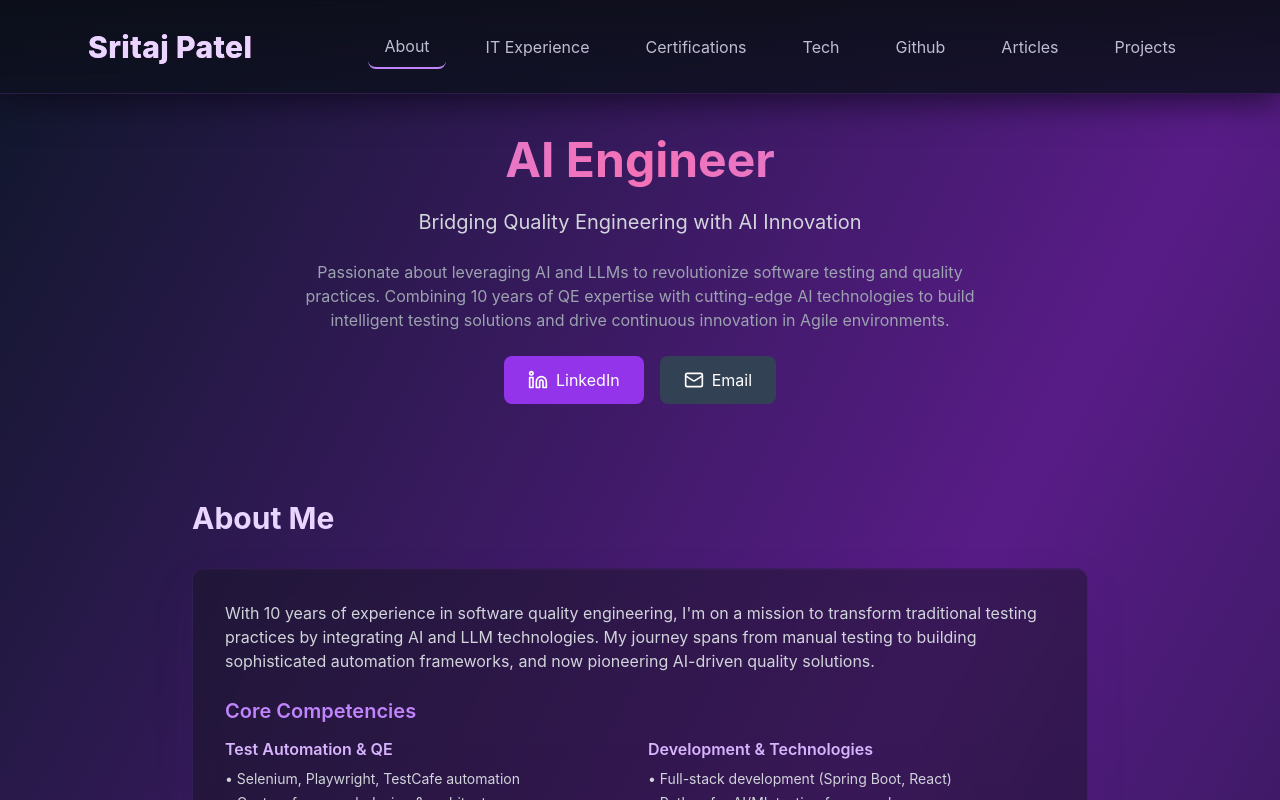
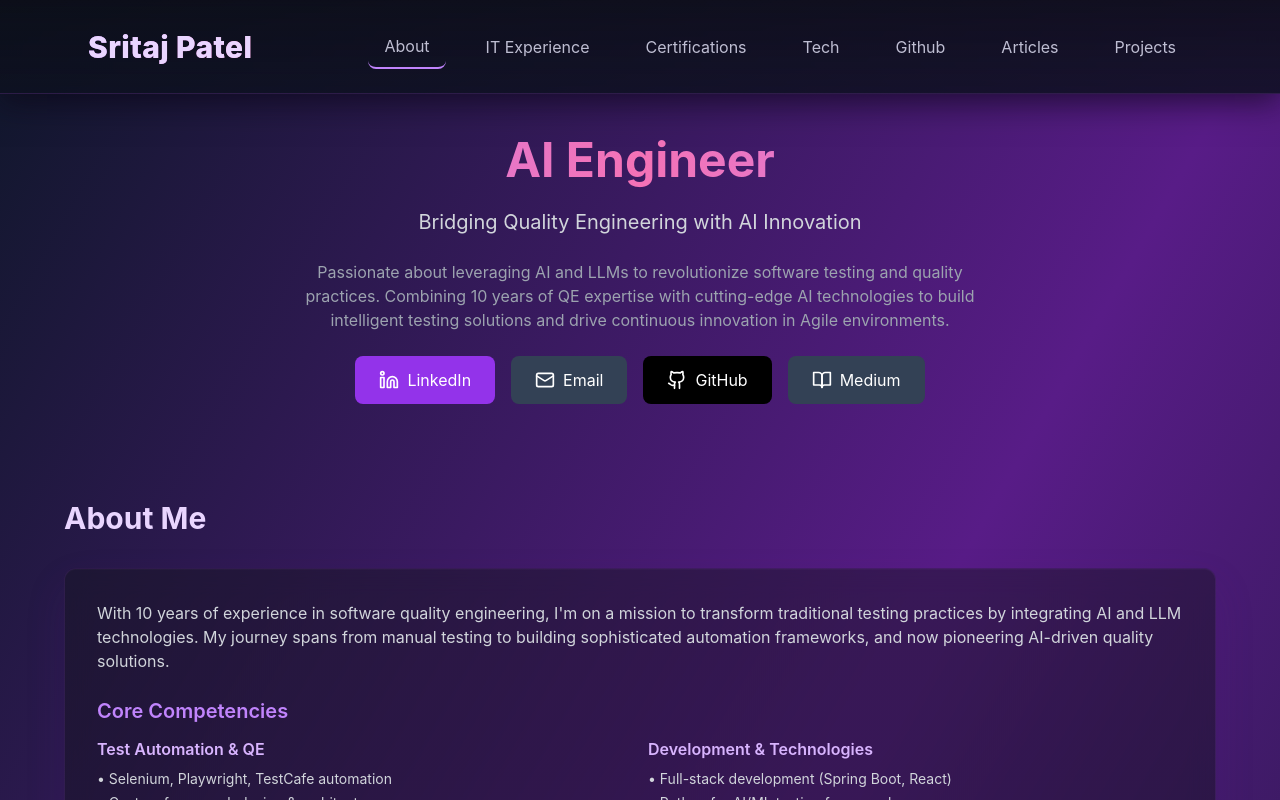
Before and after one commit to sritajkumarpatel/sritaj-portfolio, a React (Vite) app: page / in a window 1280 px wide. Shown: the top 800 px of the page. Built offline with nearby package versions, Linux system fonts and the light colour scheme.

Commit message:
Add social media links and update layout in Portfolio component

```diff
--- a/src/App.jsx
+++ b/src/App.jsx
@@ -438,10 +438,31 @@ const Portfolio = () => {
               </a>
               <a
                 href="mailto:sritajpatel@outlook.com"
+                aria-label="Send email to Sritaj"
                 className="flex items-center gap-2 bg-slate-700 hover:bg-slate-600 px-6 py-3 rounded-lg transition-all"
               >
                 <Mail size={20} />
                 Email
+              </a>
+              <a
+                href="https://github.com/sritajkumarpatel"
+                target="_blank"
+                rel="noopener noreferrer"
+                aria-label="Open GitHub profile in new tab"
+                className="flex items-center gap-2 bg-black hover:bg-slate-800 px-6 py-3 rounded-lg transition-all"
+              >
+                <Github size={20} />
+                GitHub
+              </a>
+              <a
+                href="https://medium.com/@sritajp"
+                target="_blank"
+                rel="noopener noreferrer"
+                aria-label="Open Medium profile in new tab"
+                className="flex items-center gap-2 bg-slate-700 hover:bg-slate-600 px-6 py-3 rounded-lg transition-all"
+              >
+                <BookOpen size={20} />
+                Medium
               </a>
               {/* Phone number removed as requested */}
             </div>
@@ -733,7 +754,7 @@ const Portfolio = () => {
       {/* About Section */}
       {activeSection === "about" && (
         <section className="py-12 px-6">
-          <div className="max-w-4xl mx-auto">
+          <div className="max-w-6xl mx-auto">
             <h3 className="text-3xl font-bold mb-8">About Me</h3>
             <div className="glass-card bg-slate-800/50 backdrop-blur rounded-xl p-8 border border-purple-500/20 mb-6">
               <p className="text-gray-300 mb-6">
```
